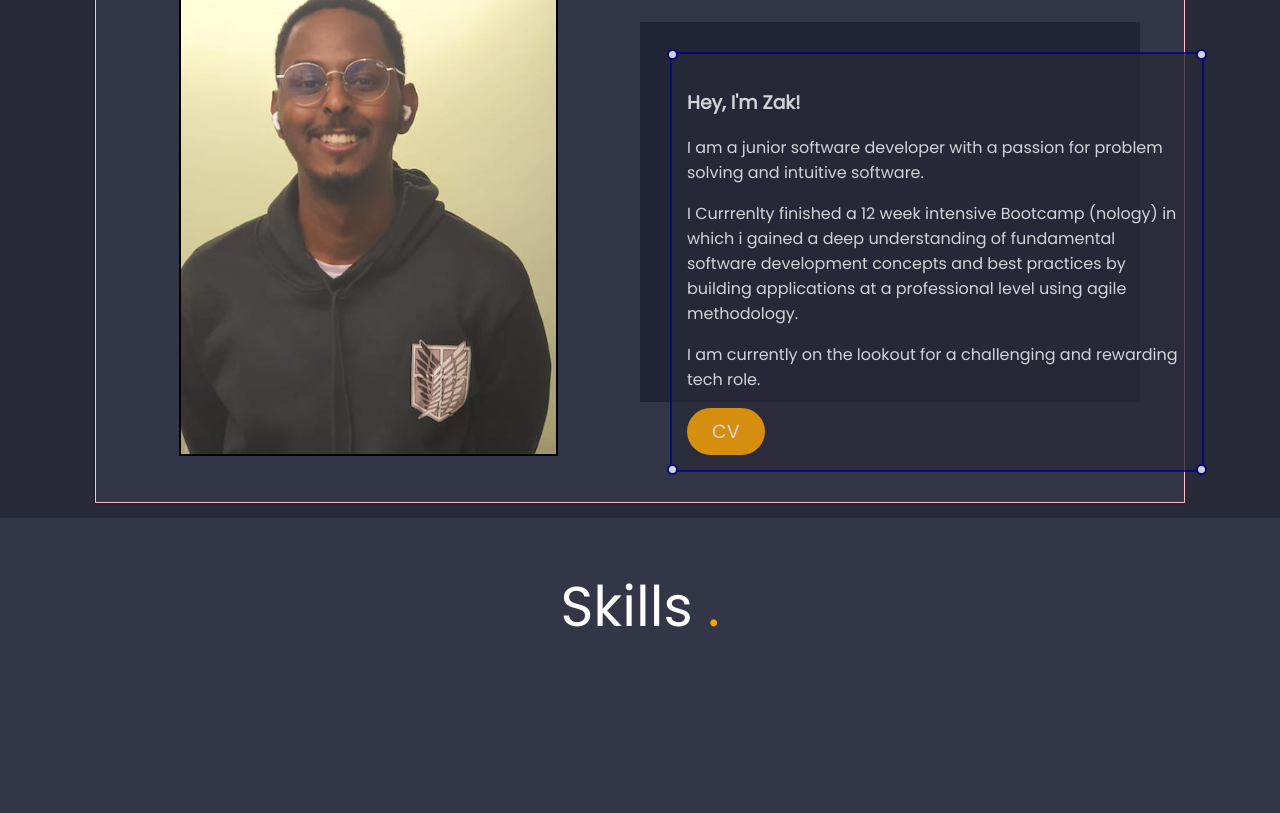
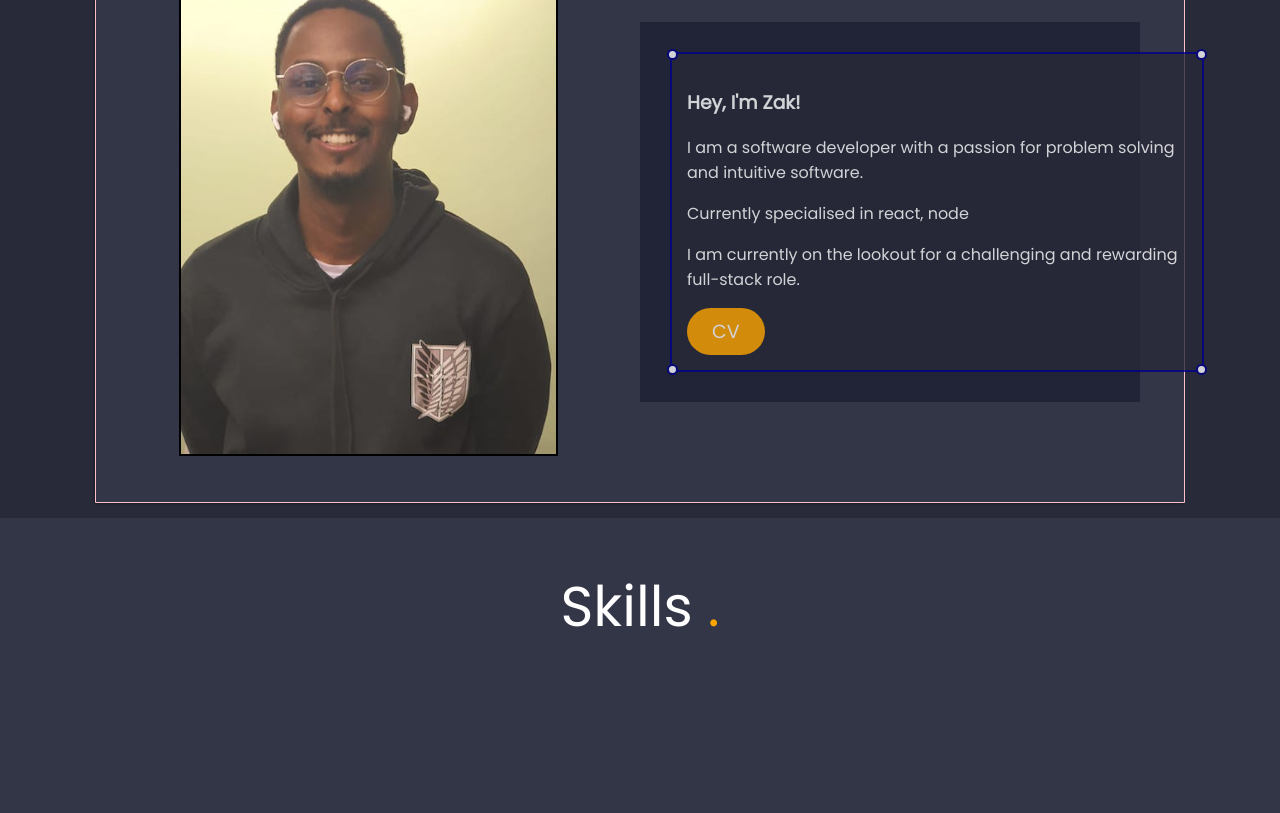
Before and after one commit to Zak-aden1/my-portfolio, a plain HTML site: page index.html in a window 1280 px wide. Shown: the part 1120-1933 px from the top of the page. Drawn offline with nearby package versions, Linux system fonts and the light colour scheme.

Commit message:
update text@

```diff
--- a/index.html
+++ b/index.html
@@ -81,17 +81,14 @@
                             <div id="corner_tl" class="corner"></div>
                             <div id="corner_tr" class="corner"></div>
                             <h3><strong>Hey, I'm Zak!</strong></h3>
-                            <p>I am a junior software developer with a passion for problem solving and intuitive software. </p>
-                            <p>I Currrenlty finished a 12 week intensive Bootcamp (nology) in which i gained a deep understanding of fundamental software development concepts and best practices by building applications at a professional level using agile methodology.</p>
-                            <p>I am currently on the lookout for a challenging and rewarding tech role.</p>
+                            <p>I am a software developer with a passion for problem solving and intuitive software. </p>
+                            <p>Currently specialised in react, node
+                            </p>
+                            <p>I am currently on the lookout for a challenging and rewarding full-stack role.</p>
 
                             <a target="_blank" href="https://drive.google.com/file/d/1JZjVZZnUMrcmz4wEYmnMH_aOL3Fhj0xP/view">
                                 <button>CV</button>
                             </a>
-                            <!-- <p>I Currrenlty finished a 12 week intensive Bootcam (nology) in which i gained a deep understanding of fundamental software development concepts and best practices by building applications at a professional level using agile methodology.</p>
-                            <p>Learning to code has been a difficult and arduous journey, yet a rewarding one. Being able to immerse myself in projects that push my problem-solving, organisational and analytical skills whilst partaking in the change that it brings.</p>
-                            <p>I aspire to be a developer so that I may develop myself and help the world one line of code at a time.</p>
-                            <p>I'm a junior Software Developer with a deep understanding of fundamental software development concepts and best practices by building applications at a professional level using agile methodology.</p> -->
                             <div id="corner_bl" class="corner"></div>
                             <div id="corner_br" class="corner"></div>
                         </div>
```
